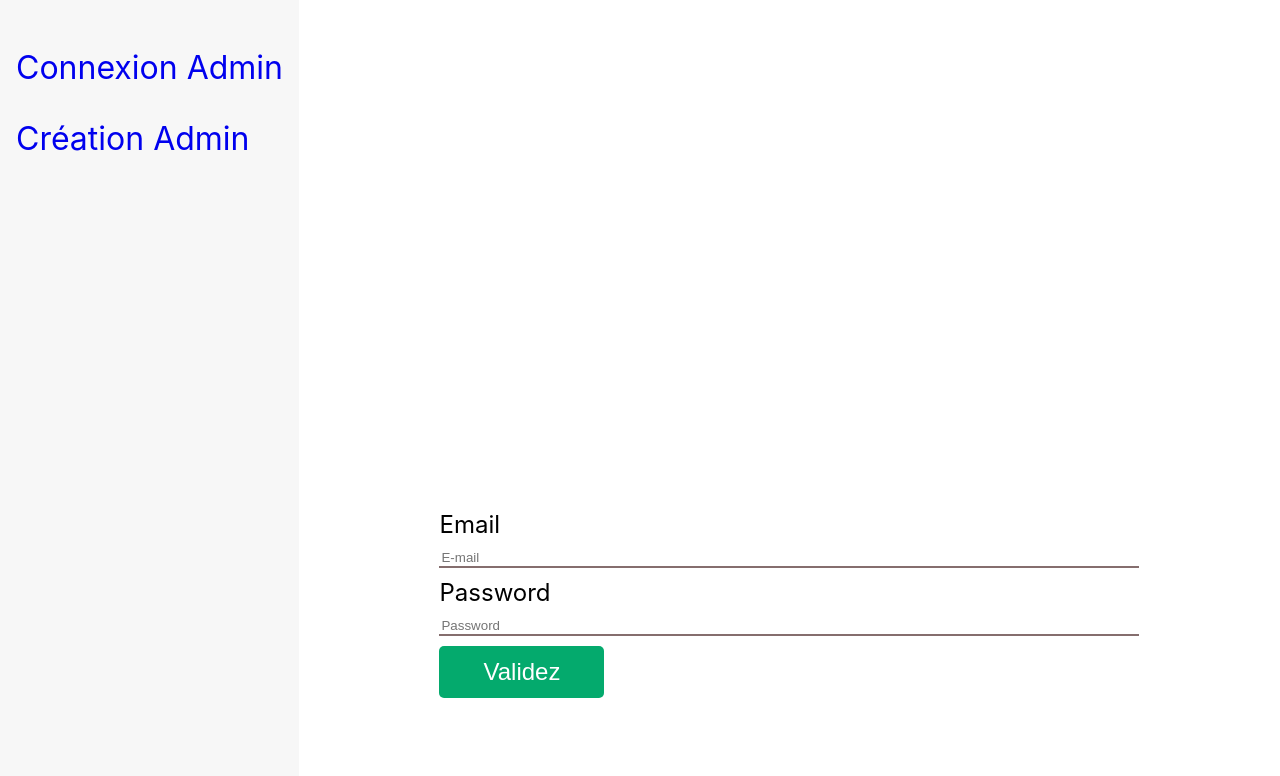
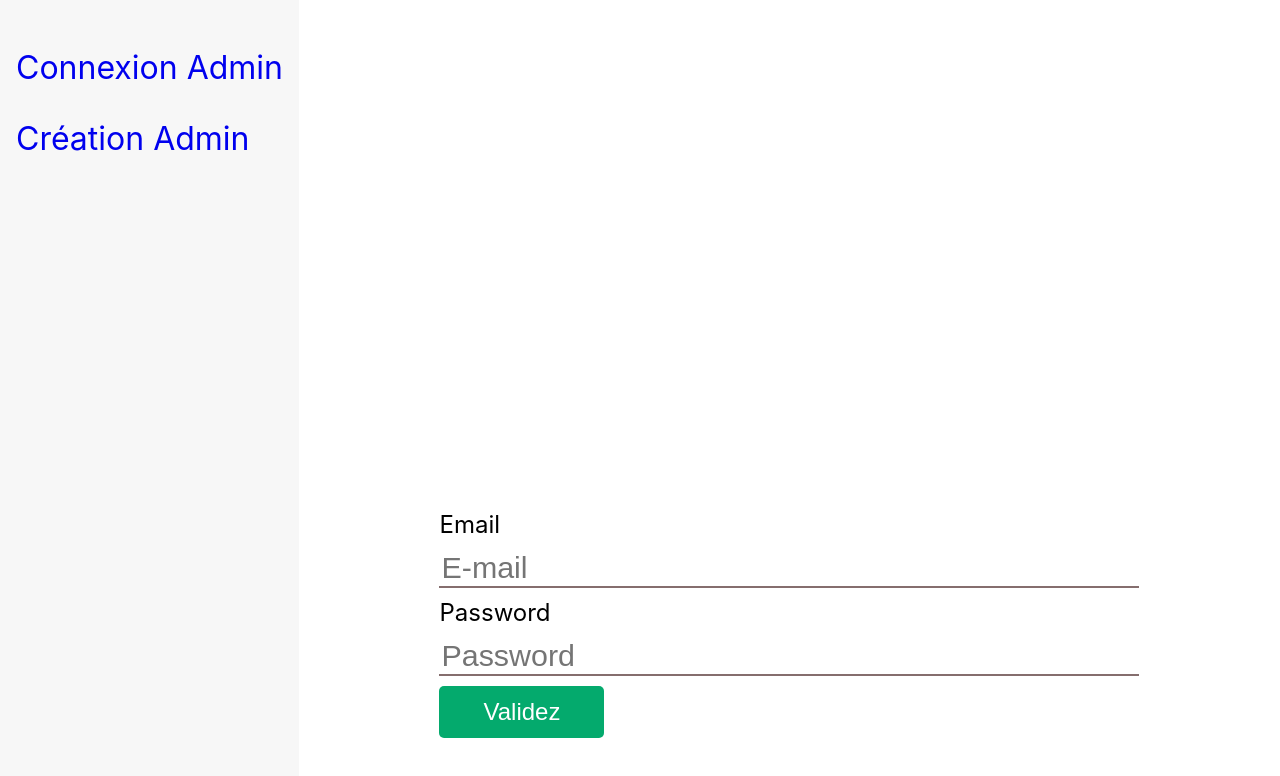
Before and after one commit to helder-hanka/task_front_end, a React (Create React App) app: page /login in a window 1280 px wide. Shown: the top 776 px of the page. Built offline with nearby package versions, Linux system fonts and the light colour scheme.

Commit message:
Add size input

```diff
--- a/src/components/Input.scss
+++ b/src/components/Input.scss
@@ -3,6 +3,7 @@ input {
   border-bottom: 2px solid rgb(133, 110, 110);
   margin-bottom: 10px;
   background-color: white;
+  font-size: 1.9rem;
 }
 label {
   display: flex;
```
